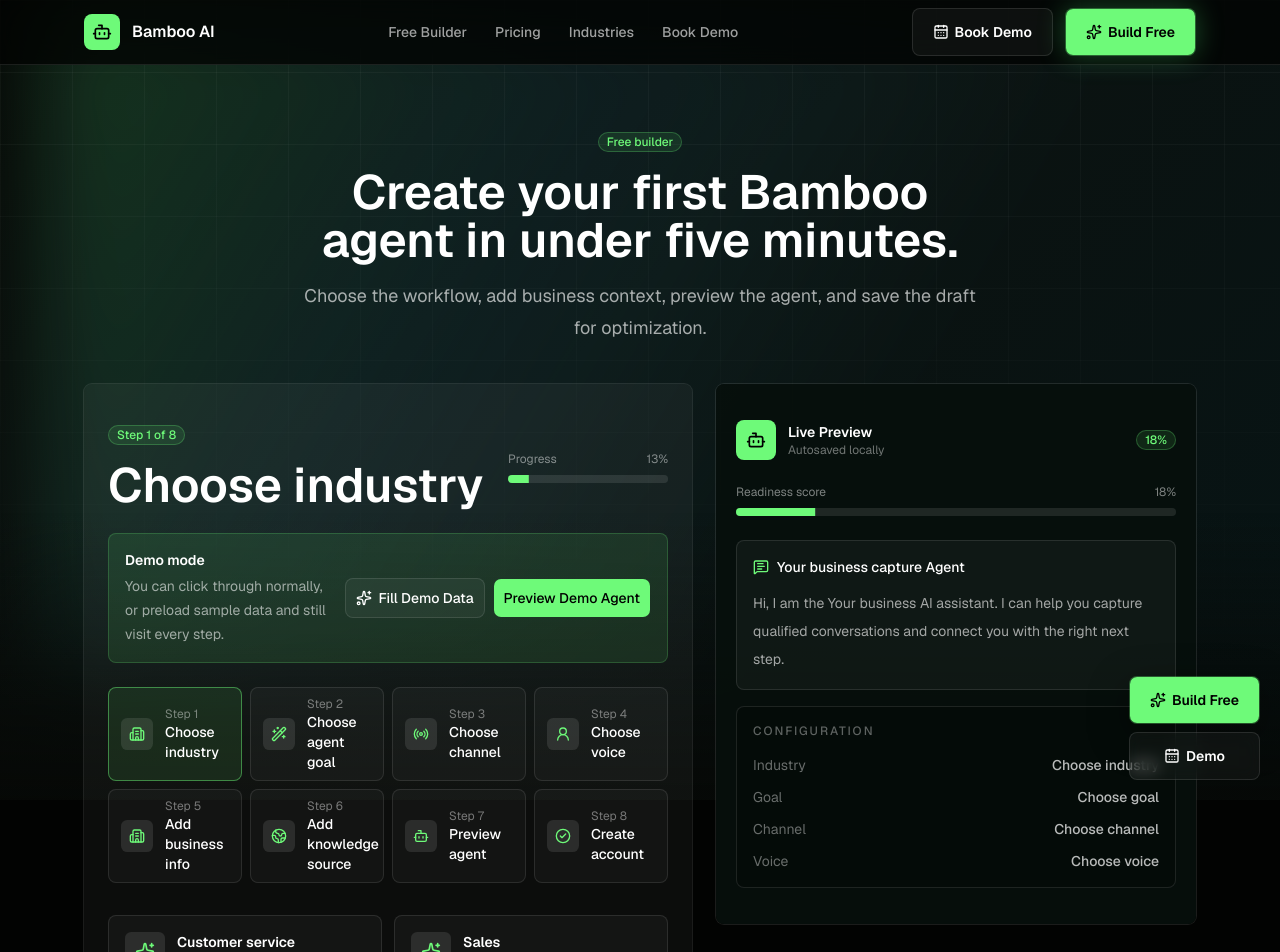
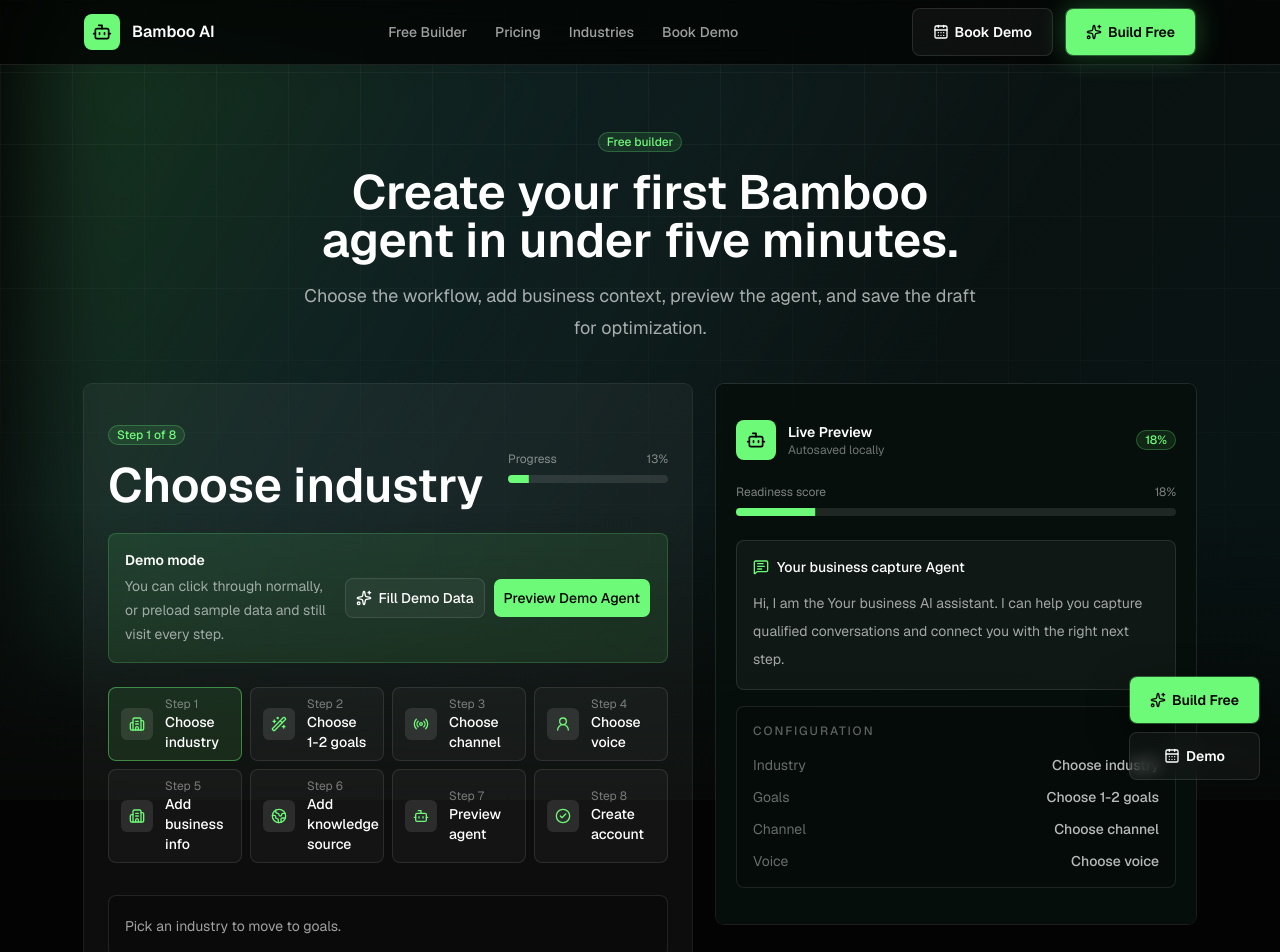
Before and after one commit to robertmckinley-alt/bamboo-ai-cannabis-designs, a Next.js app: page /free-agent-builder in a window 1280 px wide. Shown: the top 952 px of the page. Built offline with nearby package versions, Linux system fonts and the light colour scheme.

Commit message:
Guide builder goal selection flow

```diff
--- a/src/components/funnel/agent-builder-wizard.tsx
+++ b/src/components/funnel/agent-builder-wizard.tsx
@@ -29,7 +29,7 @@
 
 type BuilderState = {
   industry: string;
-  goal: string;
+  goals: string[];
   channel: string;
   voice: string;
   businessName: string;
@@ -42,7 +42,7 @@
 
 const defaults: BuilderState = {
   industry: "",
-  goal: "",
+  goals: [],
   channel: "",
   voice: "",
   businessName: "",
@@ -53,7 +53,7 @@
 
 const demoPreset: BuilderState = {
   industry: "Sales",
-  goal: "Capture and qualify leads",
+  goals: ["Capture and qualify leads", "Book appointments"],
   channel: "Website chat",
   voice: "Helpful expert",
   businessName: "Bamboo Demo Co",
@@ -66,7 +66,7 @@
 
 const steps = [
   { id: "industry", title: "Choose industry", icon: Building2 },
-  { id: "goal", title: "Choose agent goal", icon: WandSparkles },
+  { id: "goals", title: "Choose 1-2 goals", icon: WandSparkles },
   { id: "channel", title: "Choose channel", icon: Radio },
   { id: "voice", title: "Choose voice", icon: UserRound },
   { id: "business", title: "Add business info", icon: Building2 },
@@ -79,7 +79,7 @@
 
 const stepDefaults: Record<StepId, Partial<BuilderState>> = {
   industry: { industry: demoPreset.industry },
-  goal: { goal: demoPreset.goal },
+  goals: { goals: demoPreset.goals },
   channel: { channel: demoPreset.channel },
   voice: { voice: demoPreset.voice },
   business: {
@@ -94,6 +94,20 @@
   lead: {},
 };
 
+function normalizeSavedState(saved: string): BuilderState {
+  const parsed = JSON.parse(saved) as Partial<BuilderState> & { goal?: string };
+
+  return {
+    ...defaults,
+    ...parsed,
+    goals: Array.isArray(parsed.goals)
+      ? parsed.goals.filter(Boolean).slice(0, 2)
+      : parsed.goal
+        ? [parsed.goal]
+        : [],
+  };
+}
+
 export function AgentBuilderWizard() {
   const router = useRouter();
   const [state, setState] = useState<BuilderState>(defaults);
@@ -105,7 +119,7 @@
     window.setTimeout(() => {
       if (saved) {
         try {
-          setState({ ...defaults, ...JSON.parse(saved) });
+          setState(normalizeSavedState(saved));
         } catch {
           setState(defaults);
         }
@@ -122,30 +136,34 @@
   }, [loaded, state]);
 
   const readiness = useMemo(() => {
-    const fields: (keyof BuilderState)[] = [
-      "industry",
-      "goal",
-      "channel",
-      "voice",
-      "businessName",
-      "businessInfo",
-      "website",
-      "knowledgeSource",
+    const checks = [
+      Boolean(state.industry),
+      state.goals.length > 0,
+      Boolean(state.channel),
+      Boolean(state.voice),
+      Boolean(state.businessName),
+      Boolean(state.businessInfo),
+      Boolean(state.website),
+      Boolean(state.knowledgeSource),
     ];
-    const filled = fields.filter((field) => state[field].trim()).length;
+    const filled = checks.filter(Boolean).length;
     return Math.min(100, 18 + filled * 10);
   }, [state]);
 
   const agent = useMemo(() => {
     const industry = state.industry || "your industry";
-    const goal = state.goal || "capture qualified conversations";
+    const primaryGoal = state.goals[0] || "capture qualified conversations";
+    const secondaryGoal = state.goals[1];
+    const goalSummary = secondaryGoal
+      ? `${primaryGoal.toLowerCase()} and ${secondaryGoal.toLowerCase()}`
+      : primaryGoal.toLowerCase();
     const channel = state.channel || "Website chat";
     const voice = state.voice || "Helpful expert";
     const business = state.businessName || "Your business";
 
     return {
-      name: `${business} ${goal.split(" ")[0]} Agent`,
-      greeting: `Hi, I am the ${business} AI assistant. I can help you ${goal.toLowerCase()} and connect you with the right next step.`,
+      name: `${business} ${primaryGoal.split(" ")[0]} Agent`,
+      greeting: `Hi, I am the ${business} AI assistant. I can help you ${goalSummary} and connect you with the right next step.`,
       summary: `A ${voice.toLowerCase()} agent for ${industry.toLowerCase()} teams, designed for ${channel.toLowerCase()}.`,
       nextStep:
         readiness > 78
@@ -154,8 +172,29 @@
     };
   }, [readiness, state]);
 
-  function update(field: keyof BuilderState, value: string) {
+  function update(field: Exclude<keyof BuilderState, "goals">, value: string) {
     setState((current) => ({ ...current, [field]: value }));
+  }
+
+  function chooseSingle(field: "industry" | "channel" | "voice", value: string) {
+    setState((current) => ({ ...current, [field]: value }));
+    trackEvent(field === "industry" ? "industry_selected" : "builder_step_completed", {
+      step: steps[step].id,
+      value,
+      index: step + 1,
+    });
+    setStep((current) => Math.min(current + 1, steps.length - 1));
+  }
+
+  function toggleGoal(goal: string) {
+    setState((current) => {
+      const alreadySelected = current.goals.includes(goal);
+      const goals = alreadySelected
+        ? current.goals.filter((item) => item !== goal)
+        : [...current.goals, goal].slice(0, 2);
+
+      return { ...current, goals };
+    });
   }
 
   function fillDemoPreset(targetStep = step) {
@@ -170,9 +209,19 @@
 
     setState((current) => {
       const next = { ...current };
-      for (const [key, value] of Object.entries(currentDefaults) as [keyof BuilderState, string][]) {
-        if (!next[key].trim()) {
-          next[key] = value;
+      for (const [key, value] of Object.entries(currentDefaults) as [
+        keyof BuilderState,
+        BuilderState[keyof BuilderState],
+      ][]) {
+        if (key === "goals") {
+          if (next.goals.length === 0 && Array.isArray(value)) {
+            next.goals = value.slice(0, 2);
+          }
+          continue;
+        }
+
+        if (typeof value === "string" && typeof next[key] === "string" && !next[key].trim()) {
+          next[key] = value as never;
         }
       }
       return next;
@@ -252,31 +301,35 @@
 
           <div className="mt-8">
             {step === 0 ? (
-              <ChoiceGrid
+              <SingleChoiceGrid
                 options={builderChoices.industries}
                 selected={state.industry}
-                onSelect={(value) => update("industry", value)}
+                onSelect={(value) => chooseSingle("industry", value)}
+                prompt="Pick an industry to move to goals."
               />
             ) : null}
             {step === 1 ? (
-              <ChoiceGrid
+              <GoalChoiceGrid
                 options={builderChoices.goals}
-                selected={state.goal}
-                onSelect={(value) => update("goal", value)}
+                selected={state.goals}
+                onToggle={toggleGoal}
+                onContinue={goNext}
               />
             ) : null}
             {step === 2 ? (
-              <ChoiceGrid
+              <SingleChoiceGrid
                 options={builderChoices.channels}
                 selected={state.channel}
-                onSelect={(value) => update("channel", value)}
+                onSelect={(value) => chooseSingle("channel", value)}
+                prompt="Pick the first channel. We will move you forward."
               />
             ) : null}
             {step === 3 ? (
-              <ChoiceGrid
+              <SingleChoiceGrid
                 options={builderChoices.voices}
                 selected={state.voice}
-                onSelect={(value) => update("voice", value)}
+                onSelect={(value) => chooseSingle("voice", value)}
+                prompt="Pick the agent personality. Next is business info."
               />
             ) : null}
             {step === 4 ? (
@@ -474,7 +527,7 @@
 }) {
   const completed: Record<StepId, boolean> = {
     industry: Boolean(state.industry),
-    goal: Boolean(state.goal),
+    goals: state.goals.length > 0,
     channel: Boolean(state.channel),
     voice: Boolean(state.voice),
     business: Boolean(state.businessName || state.businessInfo),
@@ -528,6 +581,7 @@
   description,
   meta,
   active,
+  disabled,
   onClick,
 }: {
   icon: React.ReactNode;
@@ -535,13 +589,15 @@
   description: string;
   meta?: string;
   active?: boolean;
+  disabled?: boolean;
   onClick?: () => void;
 }) {
   const className = cn(
     "w-full rounded-lg border p-4 text-left transition focus-visible:outline-none focus-visible:ring-2 focus-visible:ring-bamboo/70",
     active
       ? "border-bamboo/35 bg-bamboo/10"
-      : "border-white/10 bg-white/[0.035] hover:border-bamboo/30 hover:bg-bamboo/10"
+      : "border-white/10 bg-white/[0.035] hover:border-bamboo/30 hover:bg-bamboo/10",
+    disabled && "cursor-not-allowed opacity-45 hover:border-white/10 hover:bg-white/[0.035]"
   );
   const content = (
       <div className="flex items-start gap-3">
@@ -563,7 +619,7 @@
 
   if (onClick) {
     return (
-      <button type="button" onClick={onClick} className={className}>
+      <button type="button" onClick={onClick} className={className} disabled={disabled}>
         {content}
       </button>
     );
@@ -572,16 +628,22 @@
   return <div className={className}>{content}</div>;
 }
 
-function ChoiceGrid({
+function SingleChoiceGrid({
   options,
   selected,
   onSelect,
+  prompt,
 }: {
   options: string[];
   selected: string;
   onSelect: (value: string) => void;
+  prompt: string;
 }) {
   return (
+    <div className="grid gap-4">
+      <div className="rounded-lg border border-white/10 bg-black/20 p-4 text-sm leading-7 text-white/62">
+        {selected ? `Selected: ${selected}. Choosing another option will move you forward.` : prompt}
+      </div>
       <div className="grid gap-3 sm:grid-cols-2">
         {options.map((option) => (
           <StepCard
@@ -590,9 +652,79 @@
             onClick={() => onSelect(option)}
             icon={<Sparkles aria-hidden className="size-5" />}
             title={option}
-          description="Use this as the starting point. You can edit the agent after preview."
+            description="Select this and Bamboo will guide you to the next step."
           />
         ))}
+      </div>
+    </div>
+  );
+}
+
+function GoalChoiceGrid({
+  options,
+  selected,
+  onToggle,
+  onContinue,
+}: {
+  options: string[];
+  selected: string[];
+  onToggle: (value: string) => void;
+  onContinue: () => void;
+}) {
+  const maxSelected = selected.length >= 2;
+
+  return (
+    <div className="grid gap-4">
+      <div className="rounded-lg border border-bamboo/20 bg-bamboo/10 p-4">
+        <p className="text-sm font-semibold text-white">Select 1 or 2 goals.</p>
+        <p className="mt-1 text-sm leading-6 text-white/62">
+          {selected.length === 0
+            ? "Pick your primary goal. You can add one more before continuing."
+            : selected.length === 1
+              ? "Good. Add one more goal or continue to channel."
+              : "Two goals selected. Continue to channel when ready."}
+        </p>
+      </div>
+      <div className="grid gap-3 sm:grid-cols-2">
+        {options.map((option) => {
+          const active = selected.includes(option);
+          const disabled = maxSelected && !active;
+
+          return (
+            <StepCard
+              key={option}
+              active={active}
+              disabled={disabled}
+              onClick={() => onToggle(option)}
+              icon={<Sparkles aria-hidden className="size-5" />}
+              title={option}
+              description={
+                disabled
+                  ? "Remove a selected goal before choosing this one."
+                  : active
+                    ? "Selected. Click again to remove it."
+                    : "Add this as a goal for your agent."
+              }
+            />
+          );
+        })}
+      </div>
+      <div className="flex flex-col gap-3 rounded-lg border border-white/10 bg-white/[0.035] p-4 sm:flex-row sm:items-center sm:justify-between">
+        <div className="text-sm text-white/62">
+          {selected.length > 0
+            ? `Selected: ${selected.join(" + ")}`
+            : "Choose at least one goal to keep going."}
+        </div>
+        <Button
+          type="button"
+          className="h-10 bg-bamboo text-black hover:bg-bamboo/90"
+          onClick={onContinue}
+          disabled={selected.length === 0}
+        >
+          Continue to Channel
+          <ArrowRight aria-hidden className="size-4" />
+        </Button>
+      </div>
     </div>
   );
 }
@@ -645,7 +777,10 @@
               </p>
               <dl className="mt-4 grid gap-3 text-sm">
                 <PreviewRow label="Industry" value={state.industry || "Choose industry"} />
-                <PreviewRow label="Goal" value={state.goal || "Choose goal"} />
+                <PreviewRow
+                  label="Goals"
+                  value={state.goals.length > 0 ? state.goals.join(" + ") : "Choose 1-2 goals"}
+                />
                 <PreviewRow label="Channel" value={state.channel || "Choose channel"} />
                 <PreviewRow label="Voice" value={state.voice || "Choose voice"} />
               </dl>
```
Also changed, not shown: src/components/funnel/created-agent-summary.tsx (+6 -1 lines). Lines whose indentation alone changed are shown as unchanged.
